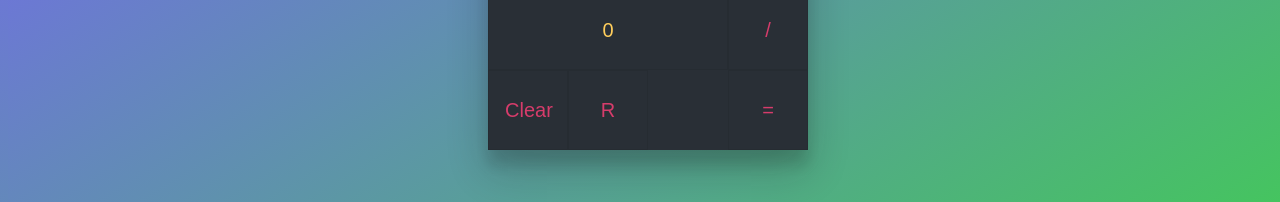
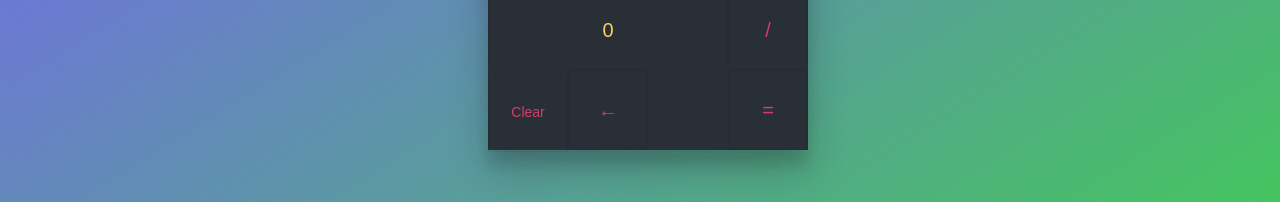
Before and after one commit to jomaora/calc-app-react, a React (Create React App) app: page / in a window 1280 px wide. Shown: the part 376-578 px from the top of the page. Built offline with nearby package versions, Linux system fonts and the light colour scheme.

Commit message:
Adding style + Function component

```diff
--- a/src/App.jsx
+++ b/src/App.jsx
@@ -2,6 +2,7 @@
 import Button from "./components/Button";
 import Result from "./components/Result";
 import "./App.css";
+import Functions from "./components/Functions";
 import MathOperations from "./components/MathOperations";
 
 const App = () => {
@@ -25,10 +26,7 @@
         <Button text="9" clickHandler={clickHandler} />
         <Button text="0" clickHandler={clickHandler} />
       </div>
-      <div className="functions">
-        <button>Clear</button>
-        <button>R</button>
-      </div>
+      <Functions onContentClear={() => console.log('Clear')} onDelete={() => console.log('R')}/>
       <MathOperations onClickOperation={operation => console.log(operation)} onClickEqual={equal => console.log(equal)} />
     </main>)
 };
--- a/src/components/Button.jsx
+++ b/src/components/Button/index.jsx
@@ -1,5 +1,6 @@
 import React from "react";
 import Proptypes from "prop-types";
+import './style.css';
 
 const Button = ({text, type, clickHandler}) => {
   return (<button className={type} onClick={() => {
--- /dev/null
+++ b/src/components/Button/style.css
@@ -0,0 +1,3 @@
+.button-long-text {
+  font-size: 14px;
+}
--- /dev/null
+++ b/src/components/Functions.jsx
@@ -0,0 +1,19 @@
+import React from "react";
+import PropTypes from "prop-types";
+import Button from "./Button";
+
+const Functions = ({onContentClear, onDelete}) => {
+  return (
+    <section className="functions">
+      <Button type="button-long-text" text="Clear" clickHandler={onContentClear} />
+      <Button text="&larr;" clickHandler={onDelete} />
+    </section>
+  )
+};
+
+Functions.propTypes = {
+  onContentClear: PropTypes.func.isRequired,
+  onDelete: PropTypes.func.isRequired
+};
+
+export default Functions;
```
